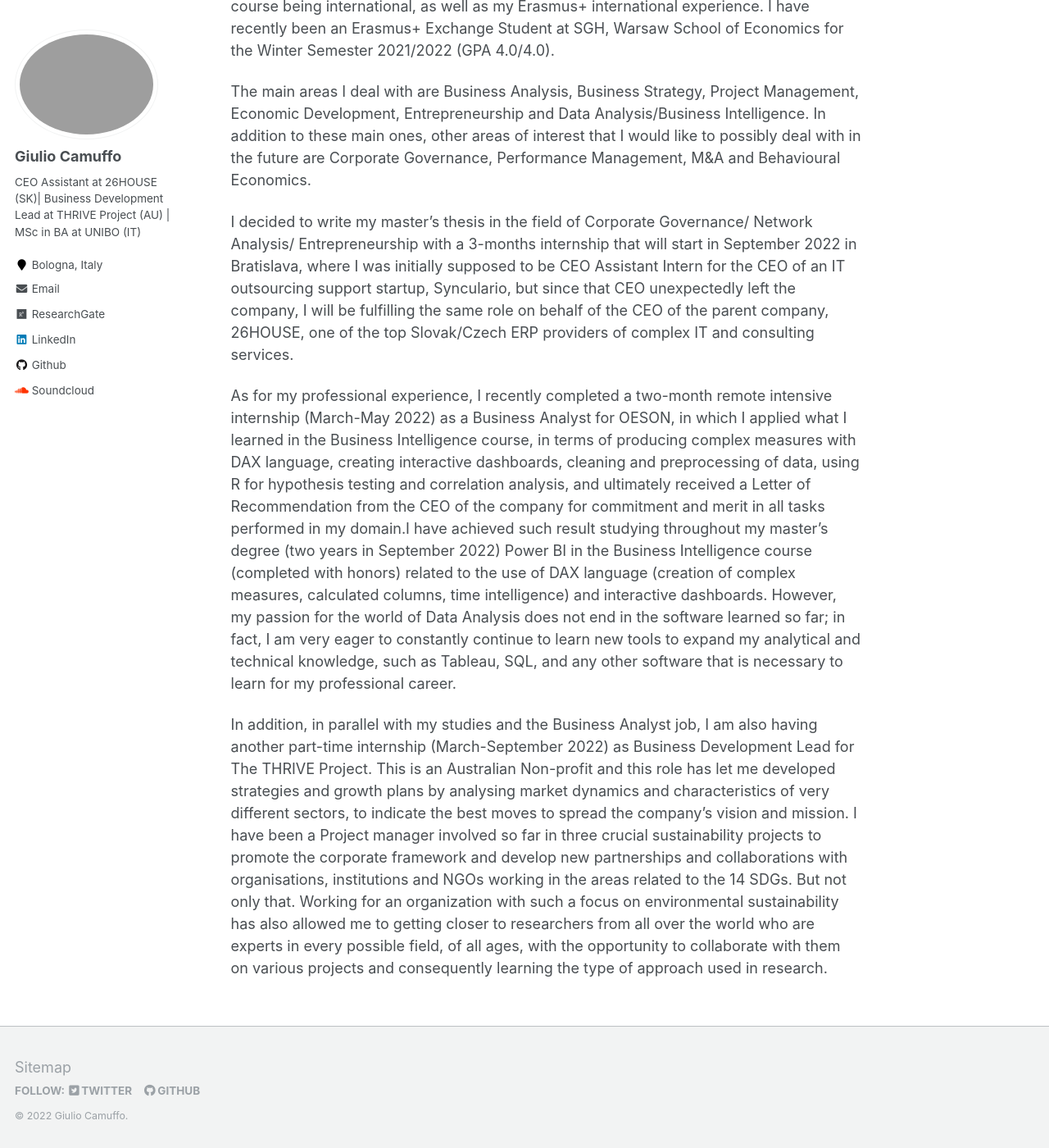
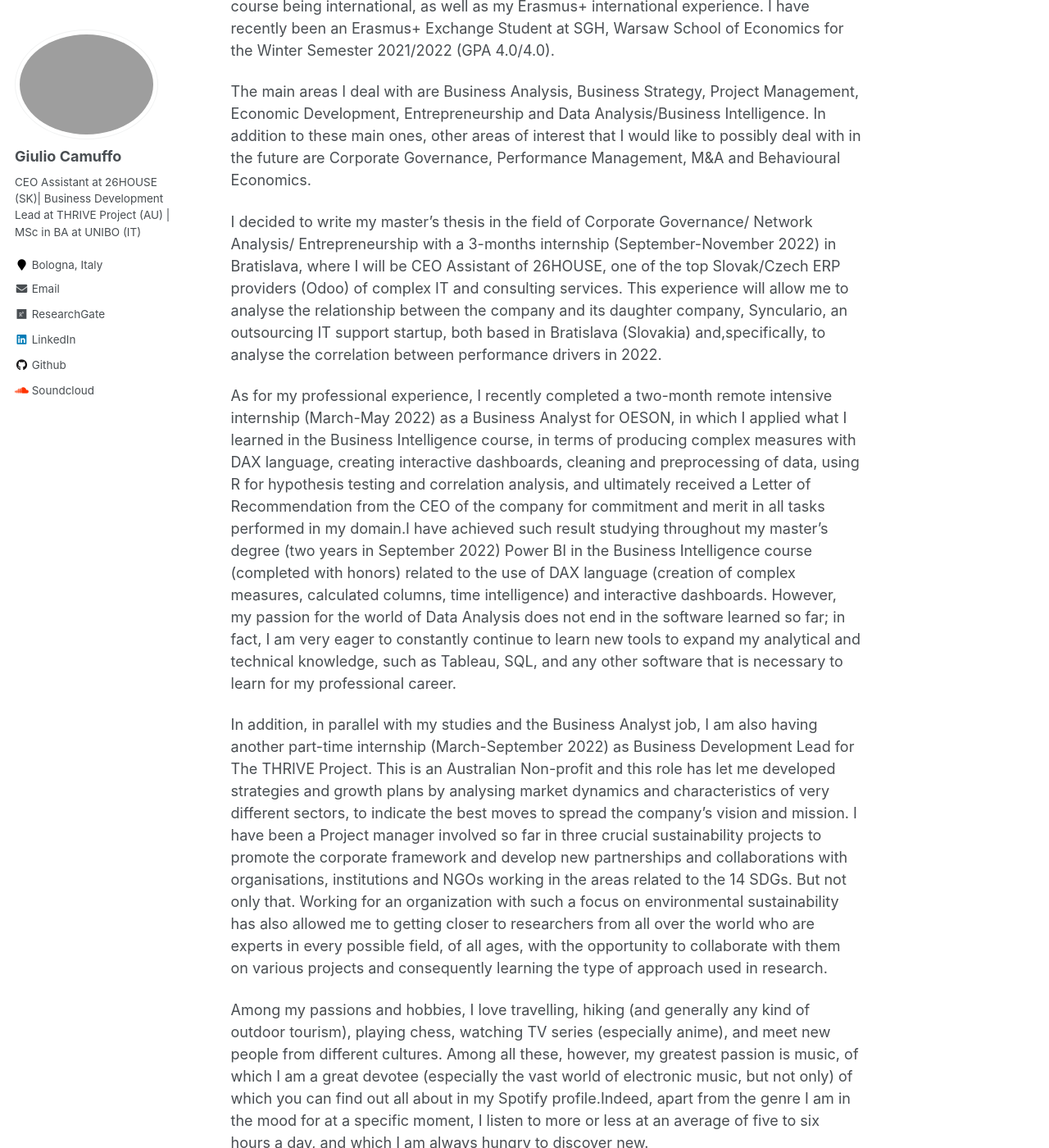
Before and after one commit to giulio-camuffo/giulio-camuffo.github.io, a Jekyll site: the page built from _pages/about.md, in a window 1280 px wide and 1400 px high, scrolled down 325 px. Shown: the whole window at 82% size. Built offline with Jekyll 4.4.1, drawn with Linux system fonts in a browser that asks for light colours; nearby versions of some CDN libraries.

Commit message:
Update about.md

```diff
--- a/_pages/about.md
+++ b/_pages/about.md
@@ -17,7 +17,7 @@ Hi there! I am Giulio, a master’s degree student enrolled in the Business and
 The main areas I deal with are Business Analysis, Business Strategy, Project Management, Economic Development, Entrepreneurship and Data Analysis/Business Intelligence.
 In addition to these main ones, other areas of interest that I would like to possibly deal with in the future are Corporate Governance, Performance Management, M&A and Behavioural Economics.
 
-I decided to write my master's thesis in the field of Corporate Governance/ Network Analysis/ Entrepreneurship with a 3-months internship that will start in September 2022 in Bratislava, where I was initially supposed to be CEO Assistant Intern for the CEO of an IT outsourcing support startup, Synculario, but since that CEO unexpectedly left the company, I will be fulfilling the same role on behalf of the CEO of the parent company, 26HOUSE, one of the top Slovak/Czech ERP providers of complex IT and consulting services.
+I decided to write my master's thesis in the field of Corporate Governance/ Network Analysis/ Entrepreneurship with a 3-months internship (September-November 2022) in Bratislava, where I will be CEO Assistant of 26HOUSE, one of the top Slovak/Czech ERP providers (Odoo) of complex IT and consulting services. This experience will allow me to analyse the relationship between the company and its daughter company, Synculario, an outsourcing IT support startup, both based in Bratislava (Slovakia) and,specifically, to analyse the correlation between performance drivers in 2022.
 
 As for my professional experience, I recently completed a two-month remote intensive internship (March-May 2022) as a Business Analyst for OESON, in which I applied what I learned in the Business Intelligence course, in terms of producing
                           complex measures with DAX language, creating interactive dashboards, cleaning and preprocessing of data, using R for hypothesis testing and correlation analysis, and ultimately received a Letter of
@@ -28,3 +28,5 @@ As for my professional experience, I recently completed a two-month remote inten
    In addition, in parallel with my studies and the Business Analyst job, I am also having another part-time internship (March-September 2022) as Business Development Lead for The THRIVE Project. This is an Australian Non-profit and this role has let me developed strategies and growth plans by analysing market dynamics and characteristics of very different sectors, to indicate the best moves to spread the company's vision and mission.
 I have been a Project manager involved so far in three crucial sustainability projects to promote the corporate framework and develop new partnerships and collaborations with organisations, institutions and NGOs working in the areas related to the 14 SDGs.
 But not only that. Working for an organization with such a focus on environmental sustainability has also allowed me to getting closer to researchers from all over the world who are experts in every possible field, of all ages, with the opportunity to collaborate with them on various projects and consequently learning the type of approach used in research.
+
+Among my passions and hobbies, I love travelling, hiking (and generally any kind of outdoor tourism), playing chess, watching TV series (especially anime), and meet new people from different cultures. Among all these, however, my greatest passion is music, of which I am a great devotee (especially the vast world of electronic music, but not only) of which you can find out all about in my Spotify profile.Indeed, apart from the genre I am in the mood for at a specific moment, I listen to more or less at an average of five to six hours a day, and which I am always hungry to discover new.
```
